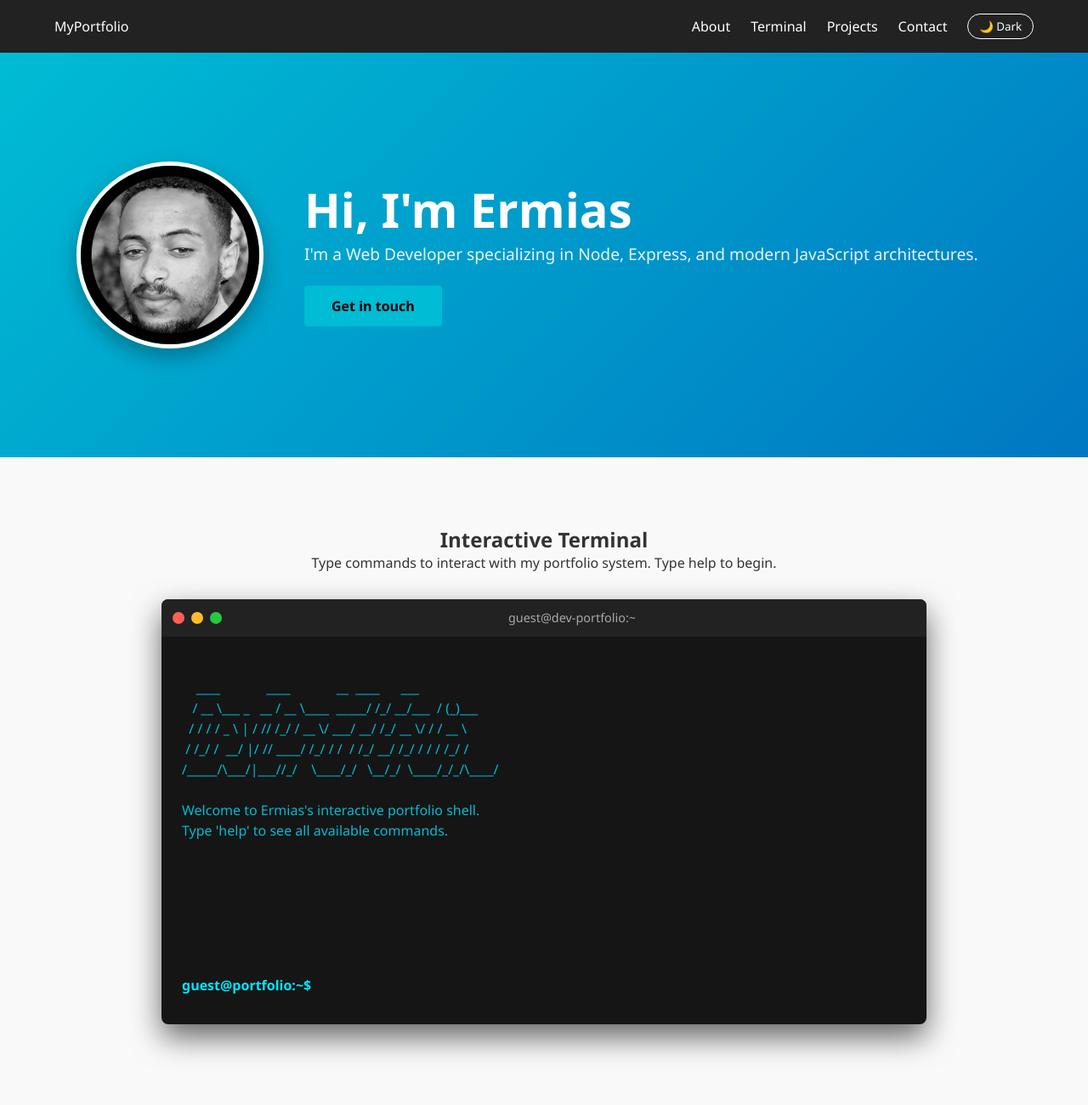
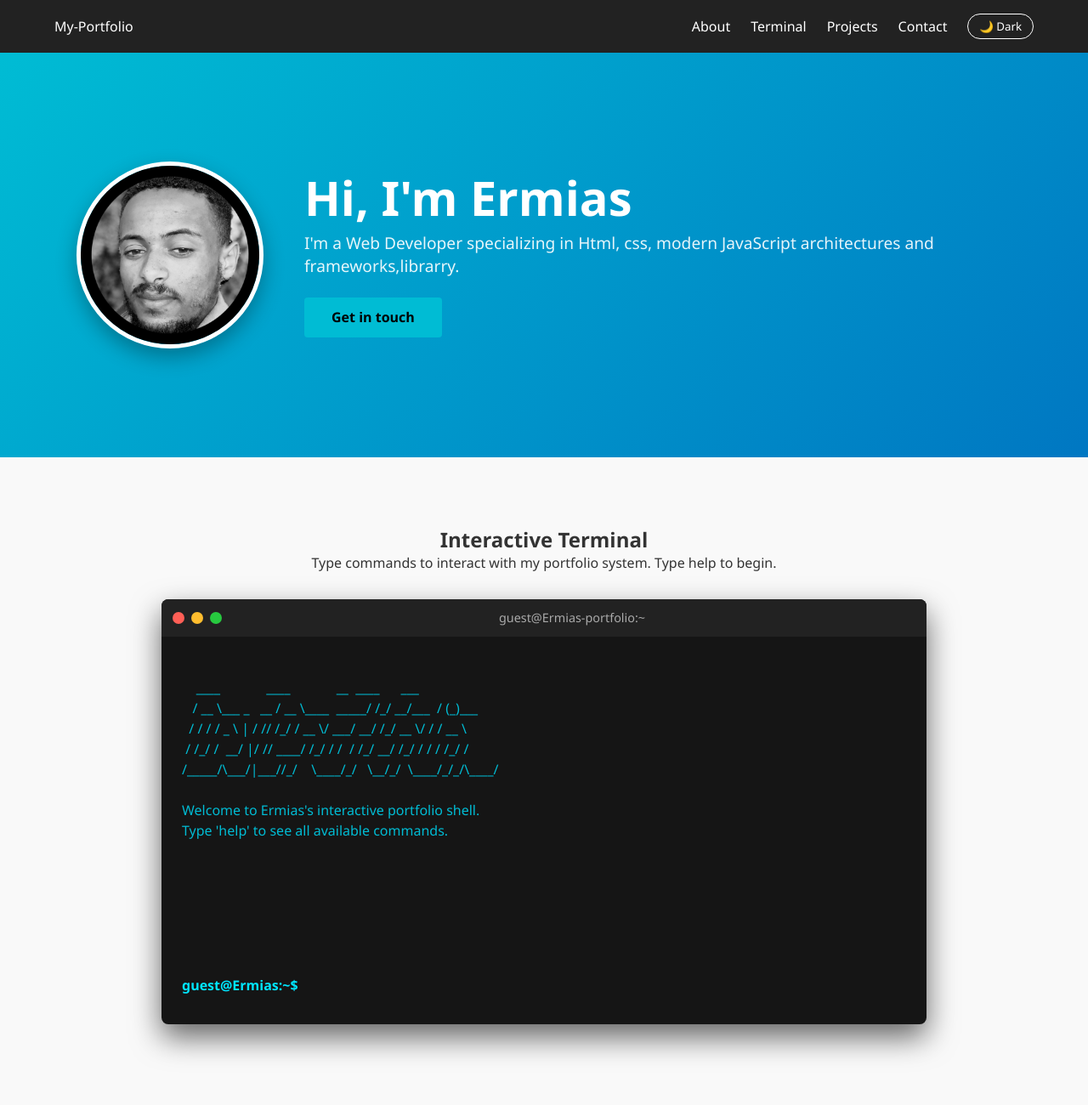
Before and after one commit to ERMIAS422/portfolio, a website: page public/index.html in a window 1280 px wide. Shown: the top 1300 px of the page at 85% size. Drawn offline with Linux system fonts and the light colour scheme.

Commit message:
adding name and etc

```diff
--- a/public/index.html
+++ b/public/index.html
@@ -8,7 +8,7 @@
 </head>
 <body>
     <nav>
-        <div class="logo">MyPortfolio</div>
+        <div class="logo">My-Portfolio</div>
         <ul class="nav-links">
             <li><a href="#about">About</a></li>
             <li><a href="#terminal-section">Terminal</a></li>
@@ -23,7 +23,7 @@
 
             <div class="hero-text">
                 <h1>Hi, I'm Ermias</h1>
-                <p>I'm a Web Developer specializing in Node, Express, and modern JavaScript architectures.</p>
+                <p>I'm a Web Developer specializing in Html, css, modern JavaScript architectures and frameworks,librarry.</p>
                 <a href="#contact" class="btn">Get in touch</a>
             </div>
         </div>
@@ -39,13 +39,13 @@
                 <span class="dot yellow"></span>
                 <span class="dot green" id="maximizeBtn" title="Toggle Fullscreen"></span>
 
-                <span class="terminal-title">guest@dev-portfolio:~</span>
+                <span class="terminal-title">guest@Ermias-portfolio:~</span>
             </div>
             <div class="terminal-body" id="terminalBody">
                 <div class="terminal-line">Welcome to the interactive portfolio shell. Type 'help' for a list of commands.</div>
             </div>
             <div class="terminal-input-line">
-                <span class="prompt">guest@portfolio:~$</span>
+                <span class="prompt">guest@Ermias:~$</span>
                 <input type="text" id="terminalInput" autocomplete="off" spellcheck="false">
             </div>
         </div>
@@ -65,12 +65,12 @@
             <button class="filter-btn" data-filter="backend">Backend</button>
         </div>
 
-        <div class="project-grid">
+ <!--       <div class="project-grid">
             <div class="project-card tilt-card" data-category="backend">
                 <h3>E-Commerce API</h3>
                 <p>A robust Node.js and Express REST API handling product inventories and transactions.</p>
                 <span class="tag">Backend</span>
-            </div>
+            </div>  -->
             <div class="project-card tilt-card" data-category="frontend">
                 <h3>color-Flipper</h3>
                 <p>Random hex color generator that changes the background color on every click. Built with JavaScript arrays and DOM events</p>
@@ -93,11 +93,11 @@
             </div>
 
 
-            <div class="project-card tilt-card" data-category="backend">
+ <!--           <div class="project-card tilt-card" data-category="backend">
                 <h3>Chat Server</h3>
                 <p>Real-time communication backend engine designed for high concurrency environments.</p>
                 <span class="tag">Backend</span>
-            </div>
+            </div> -->
         </div>
     </section>
 
@@ -113,7 +113,7 @@
     </section>
 
     <footer>
-        <p>&copy; 2026 DevPortfolio. All rights reserved.</p>
+        <p>&copy; 2026 Ermias. All rights reserved.</p>
     </footer>
 
     <script src="script.js"></script>
```
